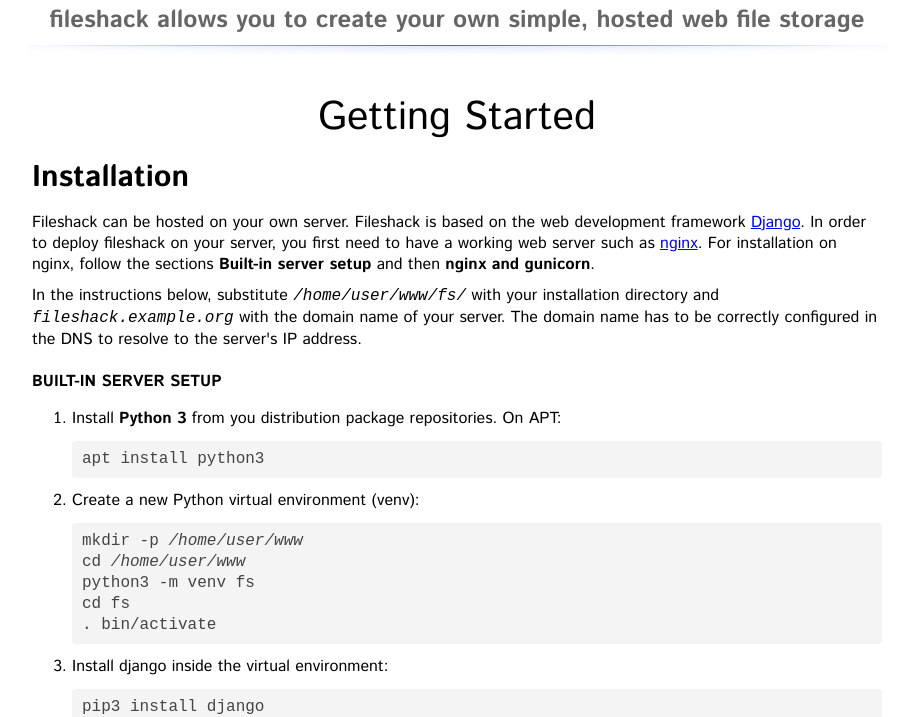
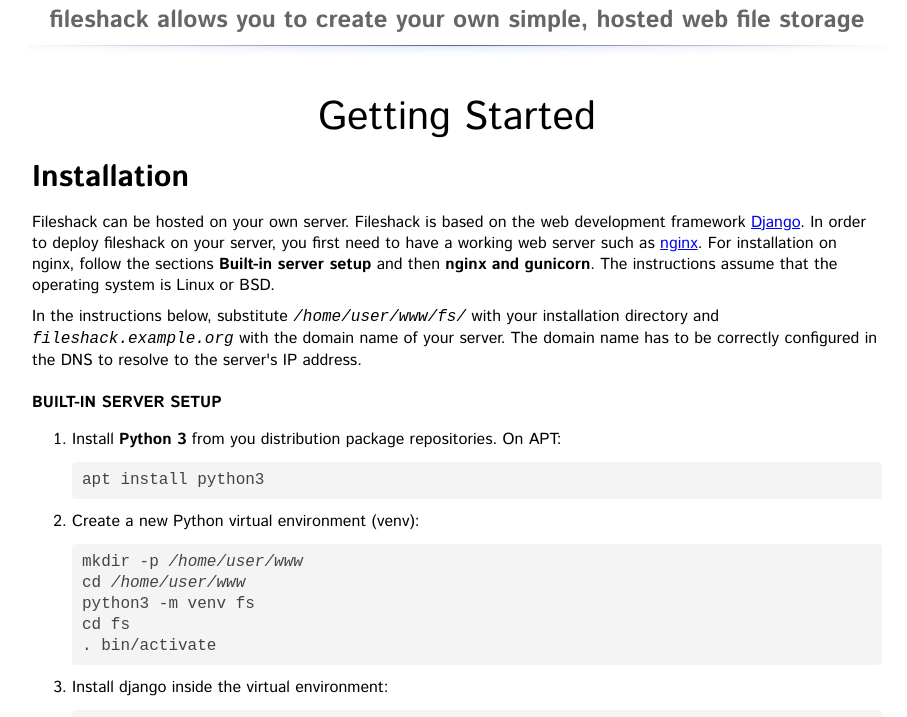
Before and after one commit to peterkuma/fileshackproject, a Jekyll site: the page built from doc/index.html, in a window 1280 px wide and 900 px high, cut to the strip 183-900 px from the top of the window. Shown: the whole strip, without its empty margins (183-1090 px from the left). Built offline with Jekyll 4.4.1, drawn with Linux system fonts in a browser that asks for light colours.

Commit message:
Clarify that only Linux and BSD are supported

```diff
--- a/doc/index.html
+++ b/doc/index.html
@@ -12,7 +12,8 @@
 In order to deploy fileshack on your server, you first need to have a working web
 server such as <a href="https://nginx.org/">nginx</a>. For installation on nginx,
 follow the sections <strong>Built-in server setup</strong> and then
-<strong>nginx and gunicorn</strong>.
+<strong>nginx and gunicorn</strong>. The instructions assume that the operating
+system is Linux or BSD.
 <p>
 In the instructions below, substitute
 <var><em>/home/user/www/fs/</em></var> with your installation directory
```
